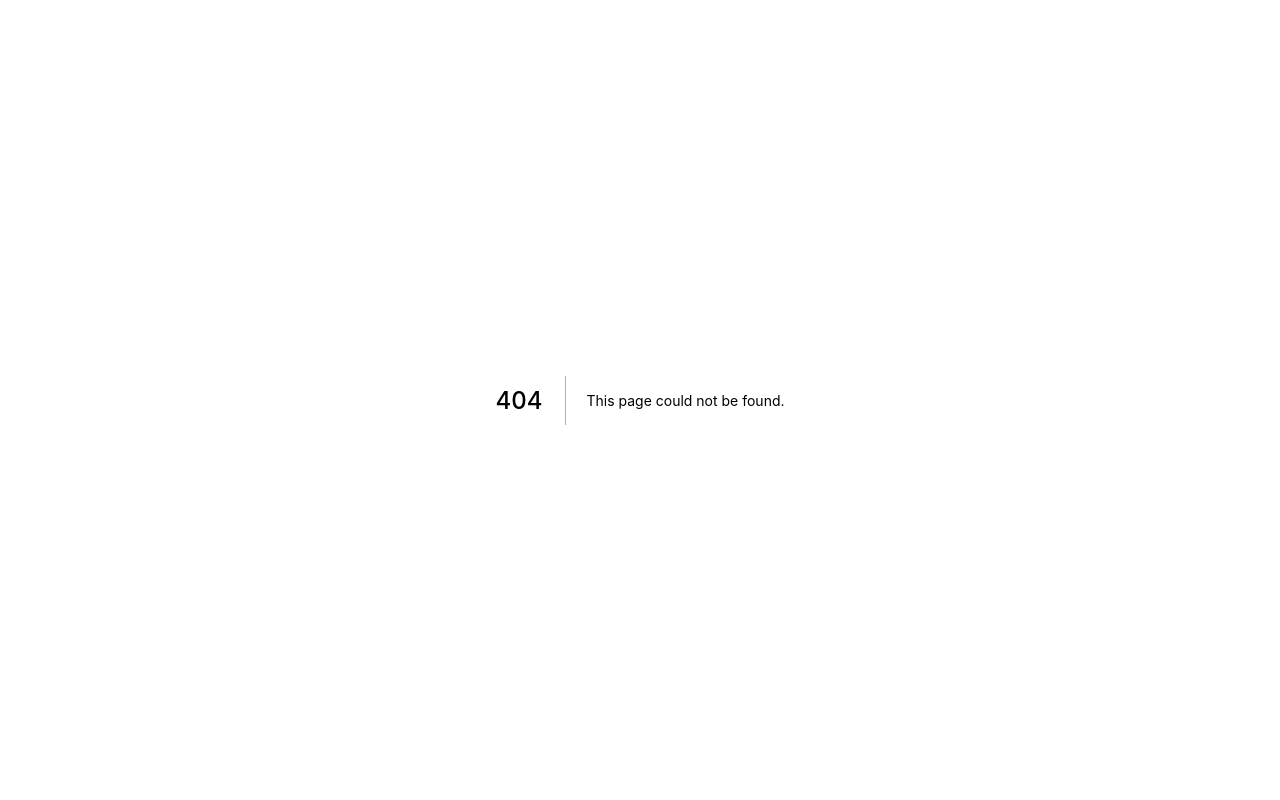
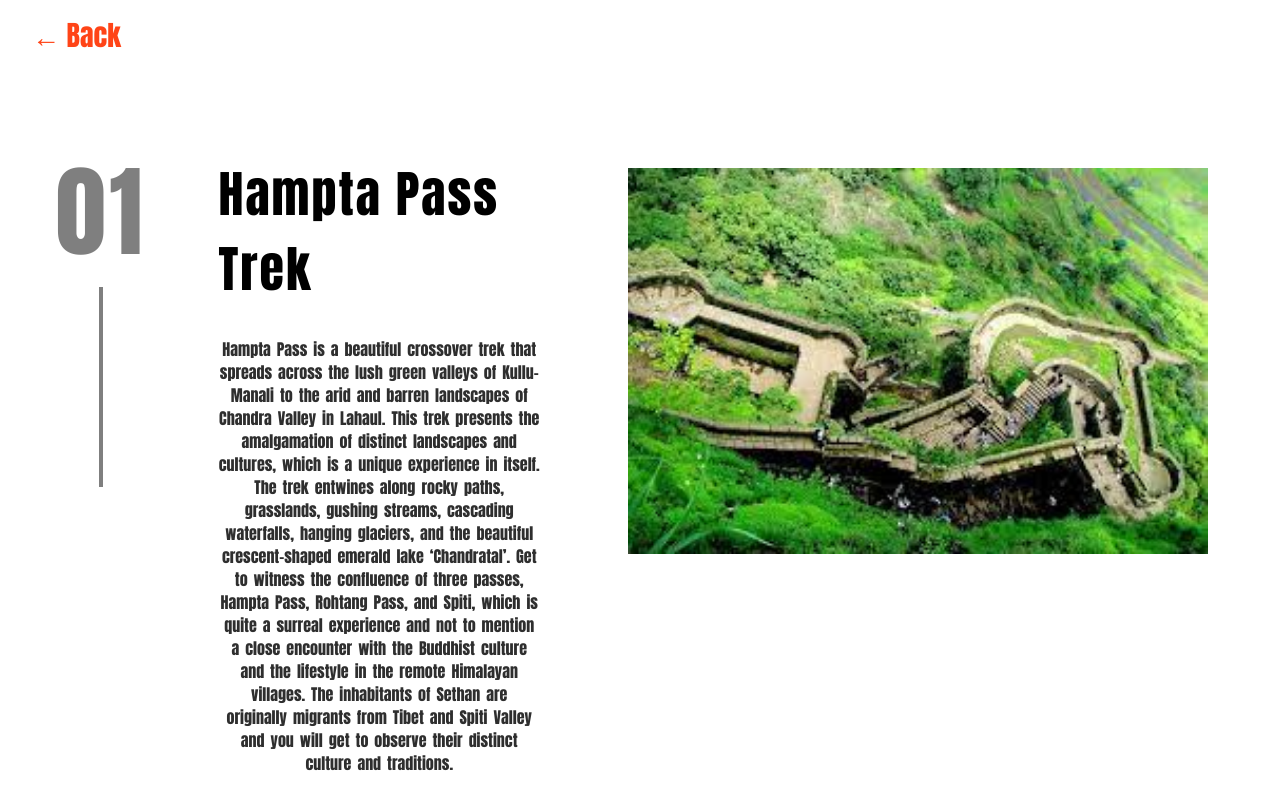
Before and after one commit to Amitrawat4532/Trekkings, a Next.js app: page /secretlocation in a window 1280 px wide. Before the commit this address had no page. Shown: the top 800 px of the page. Built offline with nearby package versions, Linux system fonts and the light colour scheme; a web font is replaced by a local one.

Commit message:
new update

```diff
--- a/components/About.js
+++ b/components/About.js
@@ -88,7 +88,7 @@ function About() {
                 >
                   <Text variant="aboutHeader">{el?.header}</Text>
                   <Text variant="aboutParagraph">{el?.description}</Text>
-                  <Link href="/about">
+                  <Link href="/secretlocation">
                     <Text variant="aboutbutton" fontWeight="600">
                       READ MORE &rarr;
                     </Text>
--- /dev/null
+++ b/pages/secretlocation.js
@@ -0,0 +1,120 @@
+import { Box, Button, Divider, Flex, Image, Text } from "@chakra-ui/react";
+import Link from "next/link";
+import React from "react";
+
+const Secretlocation = () => {
+  const secretlocation = [
+    {
+      title: "Hampta Pass Trek",
+      description:
+        "Hampta Pass is a beautiful crossover trek that spreads across the lush green valleys of Kullu-Manali to the arid and barren landscapes of Chandra Valley in Lahaul. This trek presents the amalgamation of distinct landscapes and cultures, which is a unique experience in itself. The trek entwines along rocky paths, grasslands, gushing streams, cascading waterfalls, hanging glaciers, and the beautiful crescent-shaped emerald lake ‘Chandratal’. Get to witness the confluence of three passes, Hampta Pass, Rohtang Pass, and Spiti, which is quite a surreal experience and not to mention a close encounter with the Buddhist culture and the lifestyle in the remote Himalayan villages. The inhabitants of Sethan are originally migrants from Tibet and Spiti Valley and you will get to observe their distinct culture and traditions.",
+      image: "/images/l2.jpg",
+      bg: "white",
+    },
+    {
+      title: "Hampta Pass Trek",
+      description:
+        "Hampta Pass is a beautiful crossover trek that spreads across the lush green valleys of Kullu-Manali to the arid and barren landscapes of Chandra Valley in Lahaul. This trek presents the amalgamation of distinct landscapes and cultures, which is a unique experience in itself. The trek entwines along rocky paths, grasslands, gushing streams, cascading waterfalls, hanging glaciers, and the beautiful crescent-shaped emerald lake ‘Chandratal’. Get to witness the confluence of three passes, Hampta Pass, Rohtang Pass, and Spiti, which is quite a surreal experience and not to mention a close encounter with the Buddhist culture and the lifestyle in the remote Himalayan villages. The inhabitants of Sethan are originally migrants from Tibet and Spiti Valley and you will get to observe their distinct culture and traditions.",
+      image: "/images/l2.jpg",
+      bg: "rgba(0, 0, 0, 0.5)",
+    },
+    {
+      title: "Hampta Pass Trek",
+      description:
+        "Hampta Pass is a beautiful crossover trek that spreads across the lush green valleys of Kullu-Manali to the arid and barren landscapes of Chandra Valley in Lahaul. This trek presents the amalgamation of distinct landscapes and cultures, which is a unique experience in itself. The trek entwines along rocky paths, grasslands, gushing streams, cascading waterfalls, hanging glaciers, and the beautiful crescent-shaped emerald lake ‘Chandratal’. Get to witness the confluence of three passes, Hampta Pass, Rohtang Pass, and Spiti, which is quite a surreal experience and not to mention a close encounter with the Buddhist culture and the lifestyle in the remote Himalayan villages. The inhabitants of Sethan are originally migrants from Tibet and Spiti Valley and you will get to observe their distinct culture and traditions.",
+      image: "/images/l2.jpg",
+      bg: "mainOrange",
+    },
+    {
+      title: "Hampta Pass Trek",
+      description:
+        "Hampta Pass is a beautiful crossover trek that spreads across the lush green valleys of Kullu-Manali to the arid and barren landscapes of Chandra Valley in Lahaul. This trek presents the amalgamation of distinct landscapes and cultures, which is a unique experience in itself. The trek entwines along rocky paths, grasslands, gushing streams, cascading waterfalls, hanging glaciers, and the beautiful crescent-shaped emerald lake ‘Chandratal’. Get to witness the confluence of three passes, Hampta Pass, Rohtang Pass, and Spiti, which is quite a surreal experience and not to mention a close encounter with the Buddhist culture and the lifestyle in the remote Himalayan villages. The inhabitants of Sethan are originally migrants from Tibet and Spiti Valley and you will get to observe their distinct culture and traditions.",
+      image: "/images/l2.jpg",
+      bg: "white",
+    },
+  ];
+
+  return (
+    <Box p="0" m="0" minH="100vh" overflow="hidden" position="relative">
+      <Link href="/">
+        <Button
+          mt="4"
+          ml="4"
+          bg="transparent"
+          color="mainOrange"
+          fontWeight="normal"
+          fontSize="28px"
+          fontFamily="anton"
+        >
+          &larr; Back
+        </Button>
+      </Link>
+
+      {secretlocation?.map((el, id) => {
+        return (
+          <Flex
+            key={id}
+            h="100%"
+            justifyContent="center"
+            alignItems="start"
+            px={["3", "4", "8", "10"]}
+            py="80px"
+            wrap="wrap"
+            bg={el?.bg}
+            flexDirection={id % 2 === 0 ? "row" : "row-reverse"}
+          >
+            <Flex alignItems="start" flex="1.2" minW="400px" order={id - 1}>
+              <Flex
+                alignItems="center"
+                direction="column"
+                order={id % 2 === 0 ? 0 : 1}
+              >
+                <Text variant="secretLocationNumber">0{id + 1}</Text>
+                <Box bg="rgba(0, 0, 0, 0.5)" h="200px" w="1" />
+              </Flex>
+              <Flex
+                minH="460px"
+                //   border="1px solid black"
+                mx={["2", "4"]}
+                justifyContent="start"
+                alignItems="center"
+                flexDirection="column"
+                px={["2", "4", "8", "10"]}
+                py="5"
+              >
+                <Text variant="secretLocationHeader">Hampta Pass Trek</Text>
+                <Text variant="secretLocationText">
+                  Hampta Pass is a beautiful crossover trek that spreads across
+                  the lush green valleys of Kullu-Manali to the arid and barren
+                  landscapes of Chandra Valley in Lahaul. This trek presents the
+                  amalgamation of distinct landscapes and cultures, which is a
+                  unique experience in itself. The trek entwines along rocky
+                  paths, grasslands, gushing streams, cascading waterfalls,
+                  hanging glaciers, and the beautiful crescent-shaped emerald
+                  lake ‘Chandratal’. Get to witness the confluence of three
+                  passes, Hampta Pass, Rohtang Pass, and Spiti, which is quite a
+                  surreal experience and not to mention a close encounter with
+                  the Buddhist culture and the lifestyle in the remote Himalayan
+                  villages. The inhabitants of Sethan are originally migrants
+                  from Tibet and Spiti Valley and you will get to observe their
+                  distinct culture and traditions.
+                </Text>
+                {/* <Button variant="blogButton">Book Now</Button> */}
+              </Flex>
+            </Flex>
+
+            <Image
+              flex="1"
+              p="8"
+              h={["300px", "300px", "450px", "450px"]}
+              w="100%"
+              src="/images/l2.jpg"
+            />
+          </Flex>
+        );
+      })}
+    </Box>
+  );
+};
+
+export default Secretlocation;
--- a/styles/whatsappBtn.css
+++ b/styles/whatsappBtn.css
@@ -46,7 +46,7 @@
 		opacity: 0.75;
 	}
 	75% {
-		padding: 50px;
+		padding: 80px;
 		opacity: 0;
 	}
 	100% {
--- a/theme/TextStyle.js
+++ b/theme/TextStyle.js
@@ -347,6 +347,37 @@ export const TextStyle = {
       mt: "2",
     },
 
+    secretLocationHeader: {
+      fontFamily: "Anton",
+      fontStyle: "normal",
+      fontWeight: "400",
+      fontSize: ["30px", "35px", "40px", "50px"],
+      lineHeight: "75px",
+      letterSpacing: "0.04em",
+      color: "#000000",
+    },
+    secretLocationText: {
+      fontFamily: "Anton",
+      fontStyle: "normal",
+      fontWeight: "200",
+      fontSize: ["12px", "12px", "14px", "16px"],
+      lineHeight: "23px",
+      wordSpacing: "0.14em",
+      color: "#000000d1",
+      textAlign: "center",
+      mt: "10%",
+    },
+    secretLocationNumber: {
+      fontFamily: "Anton",
+      fontStyle: "normal",
+      fontWeight: "400",
+      fontSize: ["50px", "50px", "100px", "100px"],
+      lineHeight: "151px",
+      letterSpacing: "0.04em",
+      color: "rgba(0, 0, 0, 0.5)",
+      px: "4",
+    },
+
     // ******************************footer page************
     footerQuicklink: {
       as: "h1",
```
